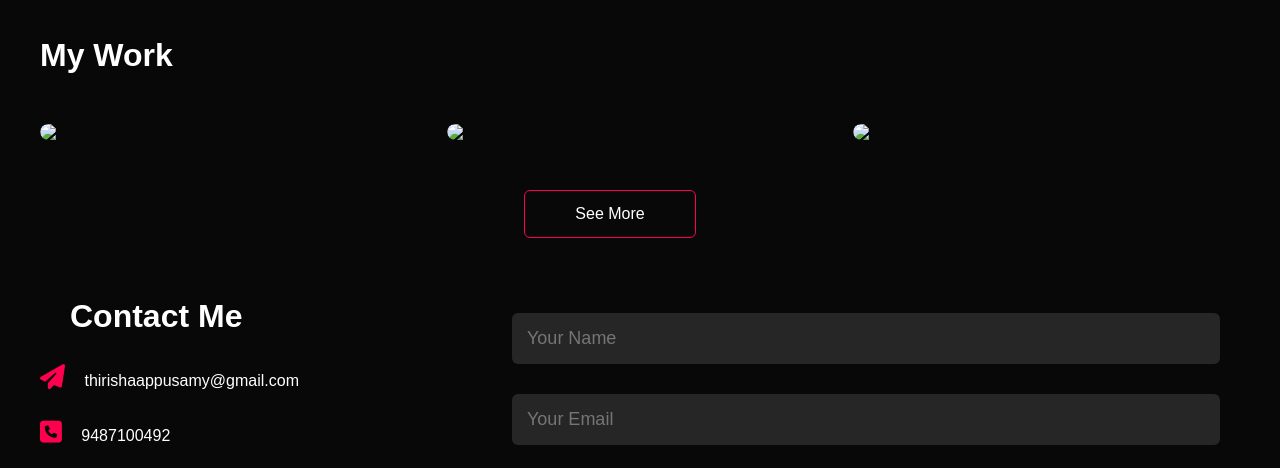
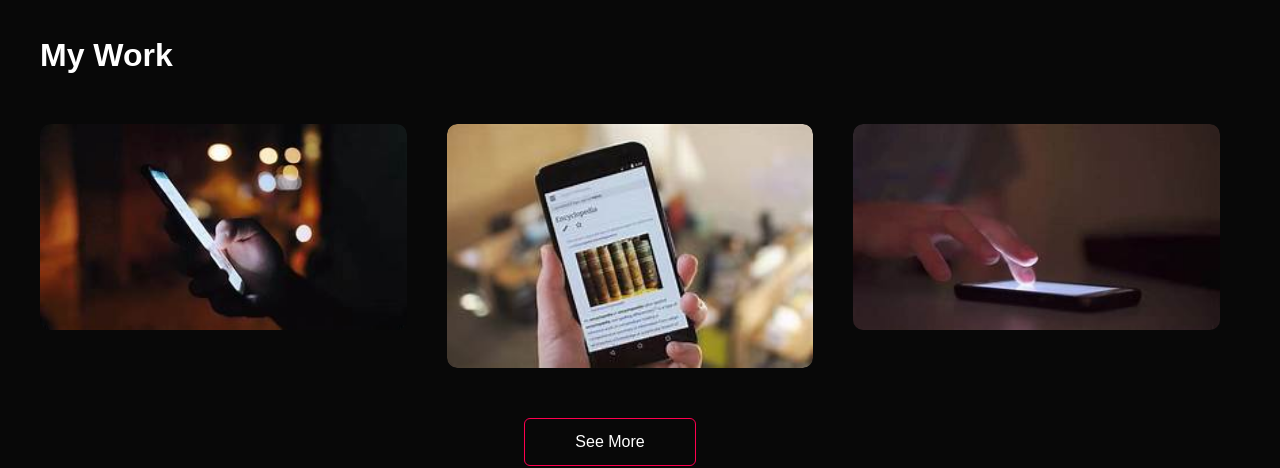
Before and after one commit to A-Thirisha/Thirishaportfolioo, a plain HTML site: page index.html in a window 1280 px wide. Shown: the part 1849-2317 px from the top of the page. Drawn offline with Linux system fonts and the light colour scheme; the site is published under a folder, as on GitHub Pages, so addresses that start at the root find nothing.

Commit message:
Update index.html

```diff
--- a/index.html
+++ b/index.html
@@ -106,7 +106,7 @@
                 <h1 class="subtitle title3">My Work</h1>
                 <div class="work-list">
                     <div class="work">
-                        <img src="/images/th (2).jfif">
+                        <img src="images/th (2).jfif">
                         <div class="layer">
                             <h3>Social Media App</h3>
                             <p>Lorem ipsum dolor sit amet consectetur adipisicing elit. Facere minima corporis fugit ex impedit? Repellat obcaecati quae </p>
@@ -116,7 +116,7 @@
                         </div>
                     </div>
                     <div class="work">
-                        <img src="/images/th (3).jfif">
+                        <img src="images/th (3).jfif">
                         <div class="layer">
                             <h3>Music App</h3>
                             <p>Lorem ipsum dolor sit amet consectetur adipisicing elit. Facere minima corporis fugit ex impedit? Repellat obcaecati quae </p>
@@ -126,7 +126,7 @@
                         </div>
                     </div>
                     <div class="work">
-                        <img src="/images/th (4).jfif">
+                        <img src="images/th (4).jfif">
                     <div class="layer">
                         <h3>Online App</h3>
                         <p>Lorem ipsum dolor sit amet consectetur adipisicing elit. Facere minima corporis fugit ex impedit? Repellat obcaecati quae </p>
```
